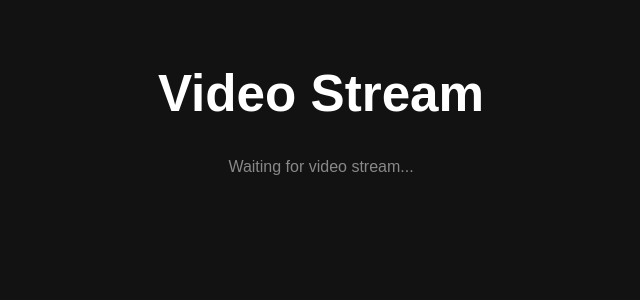
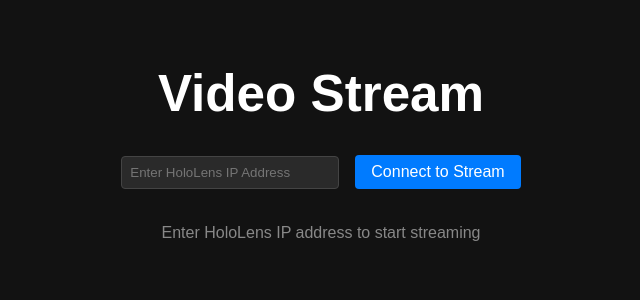
Before and after one commit to CLAWS-UMICH/claws-mcc-2025, a React (Vite) app in the folder frontend/: page /video-stream in a window 1280 px wide. Shown: the top 300 px of the page, without its empty margins (319-959 px from the left). Built offline with nearby package versions, Linux system fonts and the light colour scheme; no server answers; what @fluentui/react-components would draw is missing.

Commit message:
Added the video stream

```diff
--- a/frontend/src/pages/Dashboard.tsx
+++ b/frontend/src/pages/Dashboard.tsx
@@ -13,6 +13,9 @@ const Dashboard: React.FC = () => {
           </Link>
           <Link to="/messaging" style={linkStyle}>
             Go to Messaging
+          </Link>
+          <Link to="/video-stream" style={linkStyle}>
+            Go to Video Stream
           </Link>
         </div>
       </div>
--- a/frontend/src/pages/VideoStream.tsx
+++ b/frontend/src/pages/VideoStream.tsx
@@ -11,48 +11,138 @@ import React, { useState, useEffect, useRef } from 'react';
 import socket from '../socket';
 
 const VideoStream: React.FC = () => {
-  const [streamData, setStreamData] = useState<string | null>(null); // Base64 or blob data for the video stream
+  const [ipAddress, setIpAddress] = useState<string>('');
+  const [isStreaming, setIsStreaming] = useState<boolean>(false);
+  const [error, setError] = useState<string | null>(null);
   const videoRef = useRef<HTMLVideoElement | null>(null);
+
+  const startStream = () => {
+    if (!ipAddress) return;
+
+    setError(null);
+    setIsStreaming(false);
+
+    const streamUrl = `https://${ipAddress}/api/holographic/stream/live_med.mp4?holo=true&pv=true&mic=false&loopback=false&RenderFromCamera=true`;
+
+    const timeoutPromise = new Promise((_, reject) => {
+      setTimeout(() => reject(new Error('Connection timed out')), 10000);
+    });
+
+    if (videoRef.current) {
+      videoRef.current.src = streamUrl;
+
+      // Add error event listener to get more detailed error information
+      videoRef.current.onerror = (e) => {
+        console.error('Video error:', videoRef.current?.error);
+        const errorCode = videoRef.current?.error?.code;
+        let errorMessage = 'Failed to connect to stream. ';
+
+        switch (errorCode) {
+          case MediaError.MEDIA_ERR_NETWORK:
+            errorMessage += 'A network error occurred. This might be due to a self-signed certificate. Try opening the stream URL directly in a browser first and accept the certificate.';
+            break;
+          case MediaError.MEDIA_ERR_SRC_NOT_SUPPORTED:
+            errorMessage += 'The stream format is not supported. Please check if the HoloLens streaming service is running.';
+            break;
+          default:
+            errorMessage += 'Please check the IP address and try again.';
+        }
+        setError(errorMessage);
+      };
+
+      Promise.race([
+        videoRef.current.play(),
+        timeoutPromise
+      ])
+        .then(() => {
+          setIsStreaming(true);
+          setError(null);
+        })
+        .catch((err) => {
+          console.error('Error playing video:', err);
+          setIsStreaming(false);
+          if (err.message === 'Connection timed out') {
+            setError('Connection timed out. Make sure the HoloLens is turned on and connected to the network.');
+          }
+          // Don't set error here for other cases as it will be handled by onerror event
+        });
+    }
+  };
 
   useEffect(() => {
     // Join the VIDEO room on component mount
     socket.emit('join_room', { room: 'VIDEO' });
 
-    // Listen for video stream data
-    socket.on('room_data', (data: string) => {
-      console.log('Received video stream data:', data);
-      setStreamData(data);
-    });
-
-    // Clean up on component unmount
     return () => {
       socket.emit('leave_room', { room: 'VIDEO' });
       socket.off('room_data');
     };
   }, []);
 
-  useEffect(() => {
-    if (videoRef.current && streamData) {
-      // Update the video source when new stream data is received
-      videoRef.current.src = `data:video/mp4;base64,${streamData}`;
-      videoRef.current.play().catch((err) => console.error('Error playing video:', err));
-    }
-  }, [streamData]);
-
   return (
     <div style={{ backgroundColor: '#121212', color: 'white', minHeight: '100vh', padding: '2rem', fontFamily: 'sans-serif' }}>
       <h1 style={{ textAlign: 'center', marginBottom: '2rem' }}>Video Stream</h1>
 
       <div style={{ maxWidth: '800px', margin: '0 auto', textAlign: 'center' }}>
-        {streamData ? (
-          <video
-            ref={videoRef}
-            style={{ width: '100%', borderRadius: '8px', backgroundColor: 'black' }}
-            controls
-            muted
+        <div style={{ marginBottom: '2rem' }}>
+          <input
+            type="text"
+            value={ipAddress}
+            onChange={(e) => setIpAddress(e.target.value)}
+            placeholder="Enter HoloLens IP Address"
+            style={{
+              padding: '0.5rem',
+              marginRight: '1rem',
+              borderRadius: '4px',
+              border: '1px solid #444',
+              backgroundColor: '#2a2a2a',
+              color: 'white',
+              width: '200px'
+            }}
           />
-        ) : (
-          <p style={{ color: '#888' }}>Waiting for video stream...</p>
+          <button
+            onClick={startStream}
+            style={{
+              padding: '0.5rem 1rem',
+              borderRadius: '4px',
+              border: 'none',
+              backgroundColor: '#007bff',
+              color: 'white',
+              cursor: 'pointer'
+            }}
+          >
+            Connect to Stream
+          </button>
+        </div>
+
+        {error && (
+          <div style={{
+            backgroundColor: '#ff44336e',
+            color: '#ffcccc',
+            padding: '1rem',
+            borderRadius: '4px',
+            marginBottom: '1rem'
+          }}>
+            <p style={{ margin: 0 }}>{error}</p>
+          </div>
+        )}
+
+        <video
+          ref={videoRef}
+          style={{
+            width: '100%',
+            borderRadius: '8px',
+            backgroundColor: 'black',
+            display: isStreaming ? 'block' : 'none'
+          }}
+          controls
+          muted
+        />
+
+        {!isStreaming && !error && (
+          <p style={{ color: '#888' }}>
+            {ipAddress ? 'Click connect to start streaming' : 'Enter HoloLens IP address to start streaming'}
+          </p>
         )}
       </div>
     </div>
```
